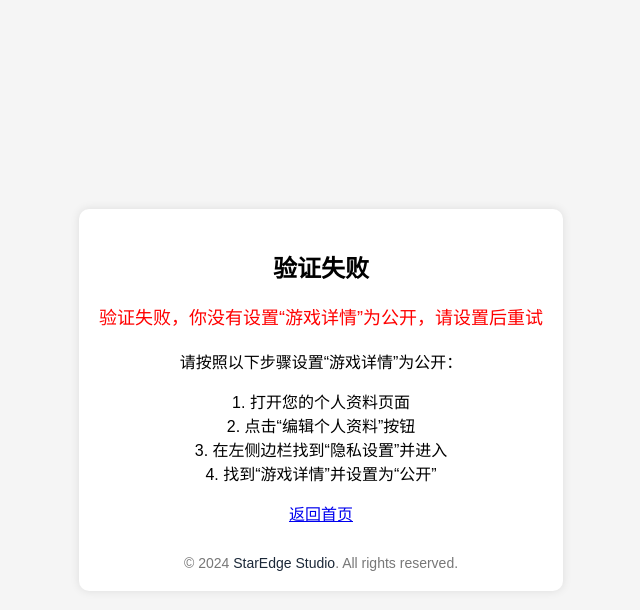
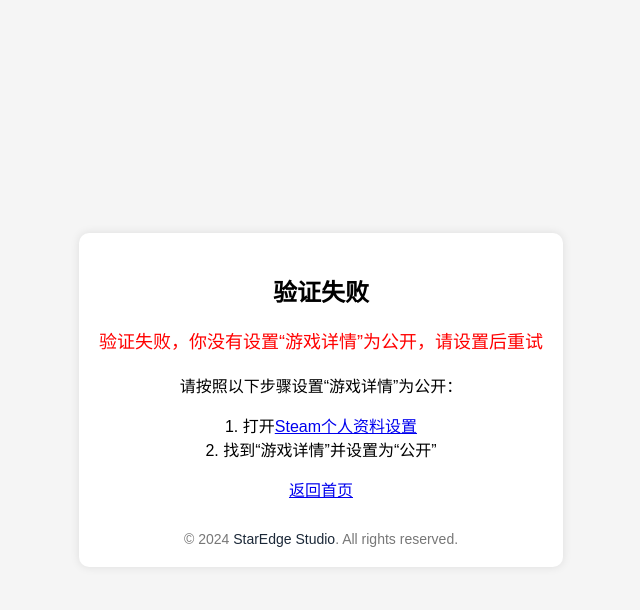
Before and after one commit to StarEdge-Studio/hoshitetsu-verify-web, a Flask app: page /verify_ownership in a window 1280 px wide. Shown: the top 610 px of the page, without its empty margins (319-959 px from the left). Run offline with Flask 3, Linux system fonts and the light colour scheme; the visitor is signed in with stand-in values (Sample User, id 1); data that the repository does not hold is empty; parts of the project's set-up code (start-up, migrations or seed data) failed here and were passed over.

Commit message:
feat: web add setting url

```diff
--- a/templates/failed_none.html
+++ b/templates/failed_none.html
@@ -45,10 +45,8 @@
     <h2>验证失败</h2>
     <p class="error-message">验证失败，你没有设置“游戏详情”为公开，请设置后重试</p>
     <p>请按照以下步骤设置“游戏详情”为公开：</p>
-    <p>1. 打开您的个人资料页面<br>
-        2. 点击“编辑个人资料”按钮<br>
-        3. 在左侧边栏找到“隐私设置”并进入<br>
-        4. 找到“游戏详情”并设置为“公开”
+    <p>1. 打开<a href="https://steamcommunity.com/my/edit/settings" target="_blank">Steam个人资料设置</a><br>
+        2. 找到“游戏详情”并设置为“公开”
     </p>
 
     <p><a href="/">返回首页</a></p>
--- a/templates/index.html
+++ b/templates/index.html
@@ -62,7 +62,7 @@
         <div class="notice">
             <p style="color: red;"><b>注意：</b></p>
             <p style="color: red;">1. 本页面不会盗取您的Steam账号信息，所有验证均由Steam官方进行，请认准Steam社区域名</p>
-            <p>2. 请确保您在<a href="https://steamcommunity.com/my/edit/settings" target="_blank">Steam个人资料设置</a>中将“游戏详情”设置为了公开，否则无法验证</p>
+            <p style="color: red;">2. 请确保您在<a href="https://steamcommunity.com/my/edit/settings" target="_blank">Steam个人资料设置</a>中将“游戏详情”设置为了公开，否则无法验证</p>
             <p>3. 我们只能通过Steam OpenID得到你的Steam ID（公开信息），并不能获取你的密码等敏感信息</p>
             <p>4. 我们也无法访问你的游戏库，只能通过Steam Web API（公开）获取你是否拥有《星空列车与白的旅行》</p>
             <p>5. 我们不会存储您的游戏库信息，尽管这在请求API时短暂存在于内存中，但是它将在请求结束后被删除</p>
```
